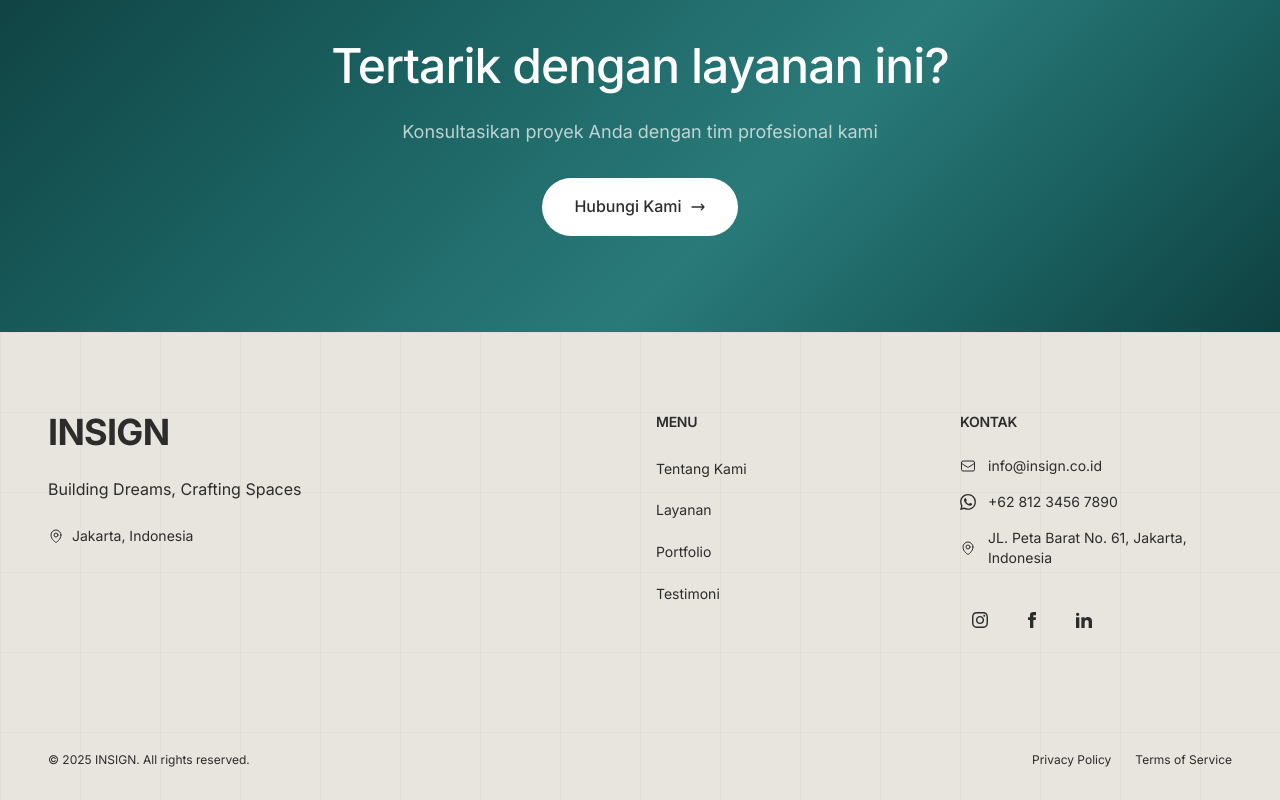
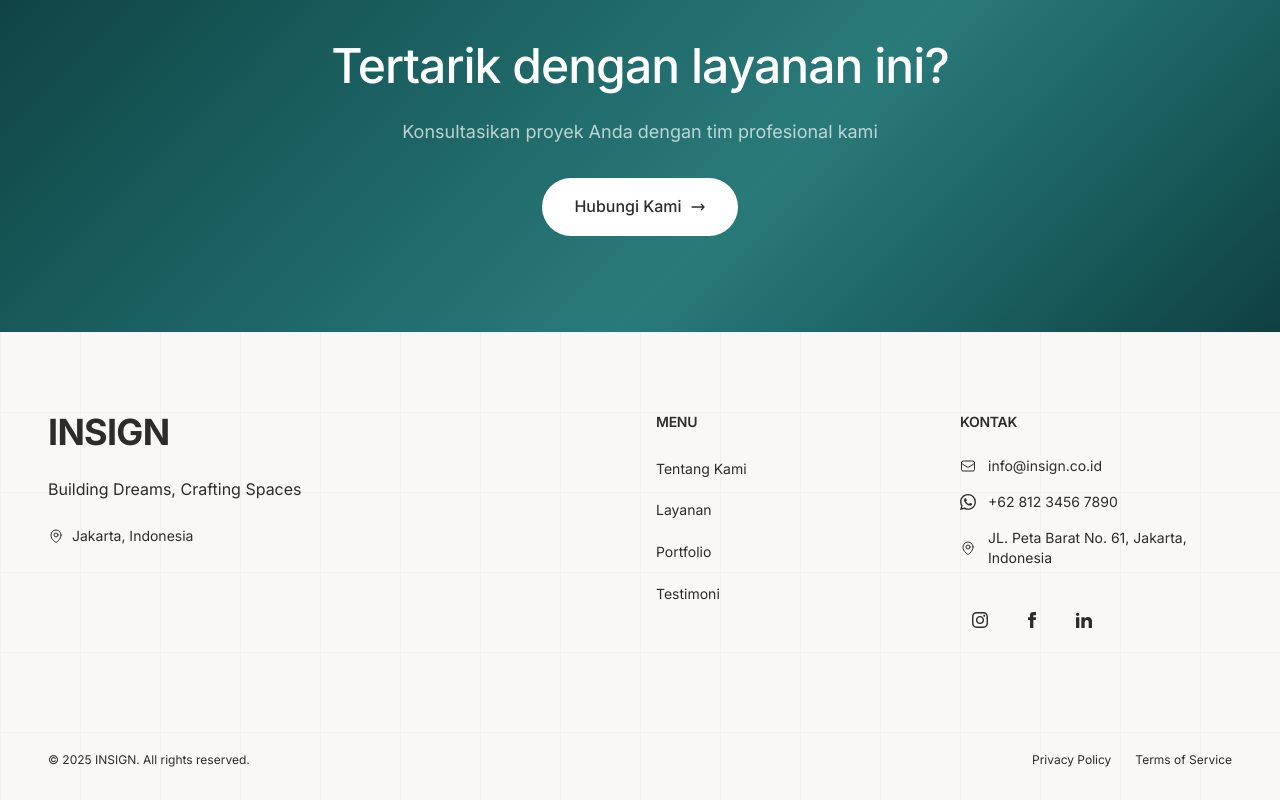
Before and after one commit to acaryawibawantra/desainbangunrenovasi-website, a Next.js app: page /services/arsitek in a window 1280 px wide. Shown: the part 2965-3765 px from the top of the page. Built offline with nearby package versions, Linux system fonts and the light colour scheme.

Commit message:
style(components): styling updates for navigation and footer

```diff
--- a/components/Footer.tsx
+++ b/components/Footer.tsx
@@ -7,7 +7,7 @@ export function Footer() {
     const currentYear = new Date().getFullYear();
 
     return (
-        <footer className="relative overflow-hidden" style={{ backgroundColor: '#E8E4DE' }}>
+        <footer className="relative overflow-hidden" style={{ backgroundColor: 'var(--background)' }}>
 
             {/* Grid Pattern */}
             <div
--- a/components/Navigation.tsx
+++ b/components/Navigation.tsx
@@ -139,7 +139,7 @@ export function Navigation() {
                         exit={{ opacity: 0 }}
                         transition={{ duration: 0.4, ease: "easeInOut" }}
                         className="fixed inset-0 z-40"
-                        style={{ backgroundColor: '#1A4A4A' }}
+                        style={{ backgroundColor: 'var(--color-gray-dark)' }}
                     >
                         {/* Menu Items - Right Aligned */}
                         <motion.nav
--- a/components/WhatsAppButton.tsx
+++ b/components/WhatsAppButton.tsx
@@ -23,7 +23,8 @@ export function WhatsAppButton() {
                 while (current) {
                     const bgColor = window.getComputedStyle(current).backgroundColor;
                     // Check for cream/light colors
-                    if (bgColor.includes('232, 228, 222') || // #E8E4DE
+                    if (bgColor.includes('232, 228, 222') || // Old #E8E4DE
+                        bgColor.includes('249, 248, 246') || // New #F9F8F6
                         bgColor.includes('248, 248, 248') ||
                         bgColor.includes('255, 255, 255')) {
                         setIsOnLightBg(true);
```
